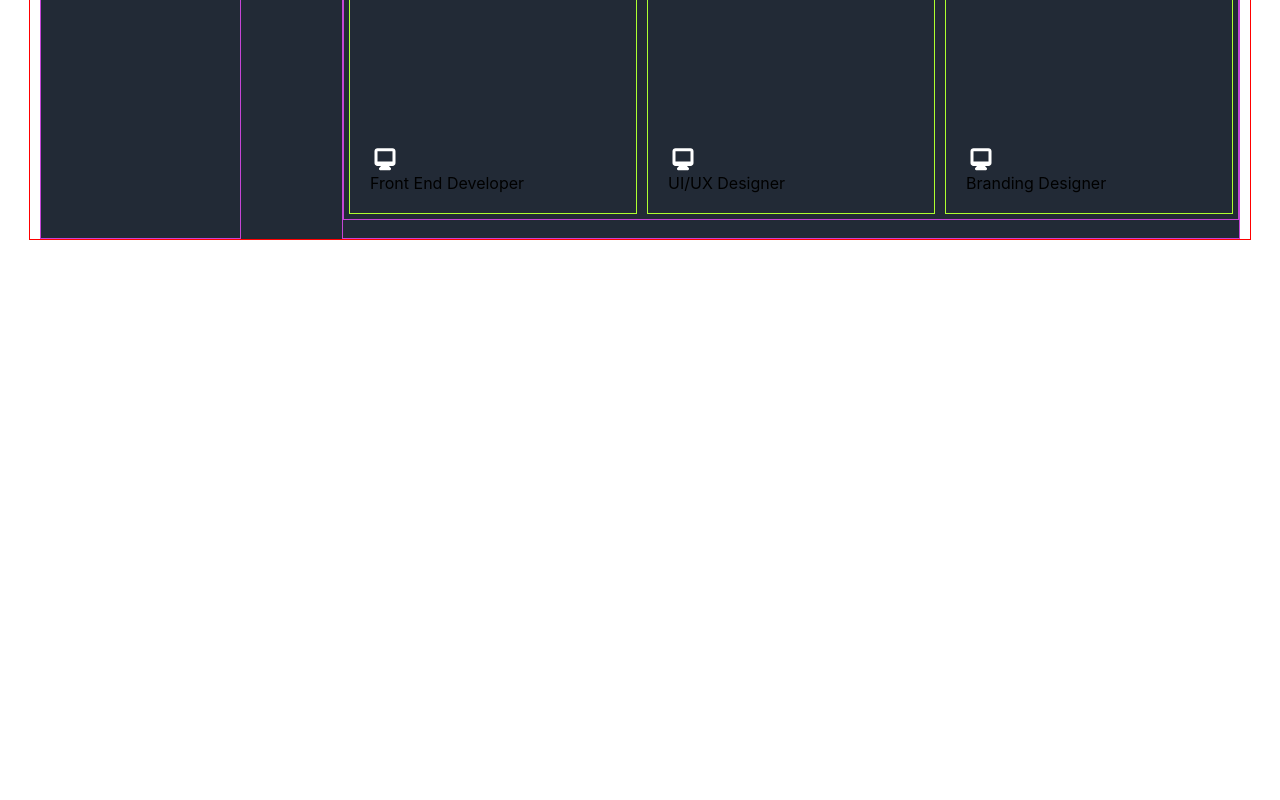
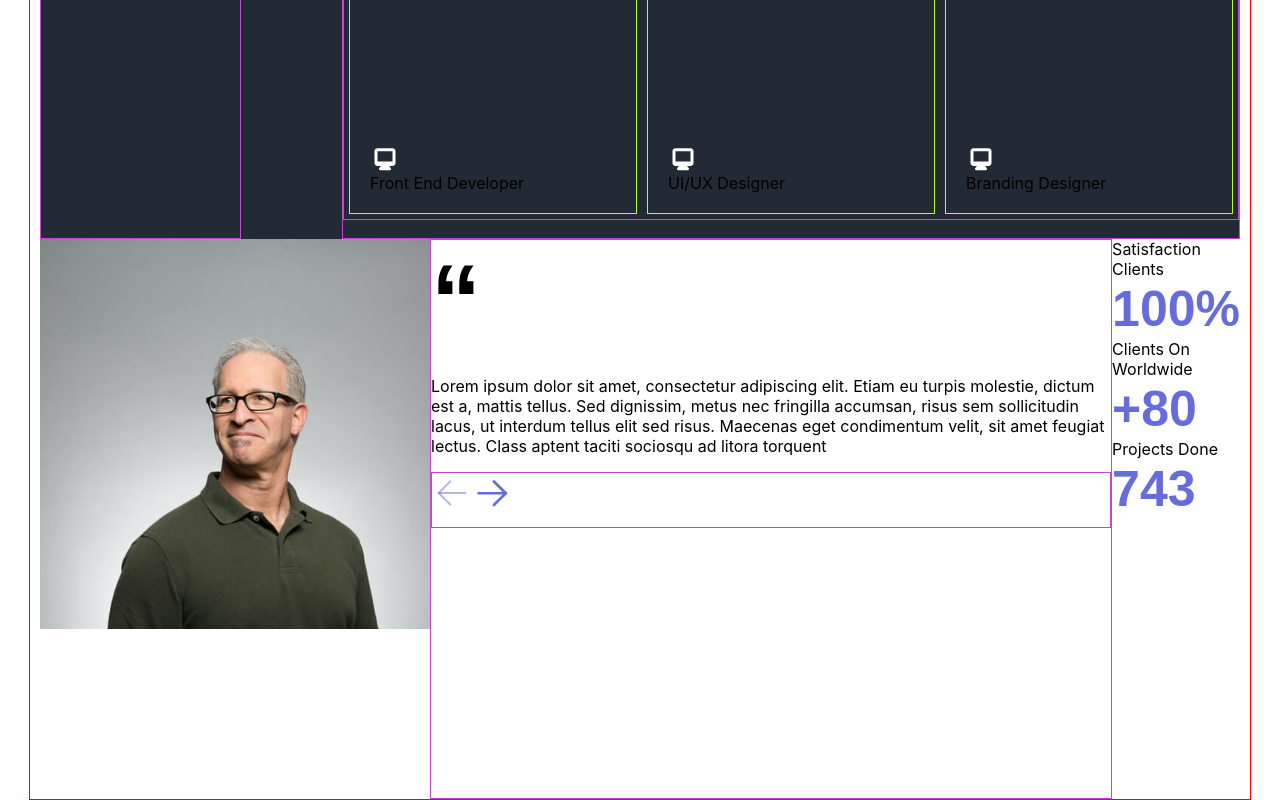
Before and after one commit to an-kulinich/portfolio, a React app: page / in a window 1280 px wide. Shown: the part 1170-1970 px from the top of the page. Before the commit the page ends 1410 px from the top, so only its background shows below. Built offline with nearby package versions, Linux system fonts and the light colour scheme.

Commit message:
Add Slide block

```diff
--- a/src/App.tsx
+++ b/src/App.tsx
@@ -4,6 +4,7 @@ import {Header} from "./layout/header/Header";
 import {Main} from "./layout/sections/main/Main";
 import {Skills} from "./layout/sections/skills/Skills";
 import {Experience} from "./layout/sections/experience/Experience";
+import {Slider} from "./layout/sections/slider/Slider";
 
 
 function App() {
@@ -14,6 +15,7 @@ function App() {
                 <Main/>
                 <Skills/>
                 <Experience/>
+                <Slider/>
             </Container>
         </div>
     );
--- /dev/null
+++ b/src/layout/sections/slider/Slider.tsx
@@ -0,0 +1,19 @@
+import styled from "styled-components";
+import {Slide} from "./slide/Slide";
+import {WorkResult} from "./workResult/WorkResult";
+
+
+export const Slider = () => {
+    return (
+        <StyledSlider>
+            <Slide/>
+            <WorkResult/>
+        </StyledSlider>
+    );
+};
+
+const StyledSlider = styled.section`
+    display: flex;
+    width: 100%;
+    height: 70vh;
+`
--- /dev/null
+++ b/src/layout/sections/slider/slide/Slide.tsx
@@ -0,0 +1,48 @@
+import styled from "styled-components";
+import sliderImg1 from "./../../../../assets/img/sliderImg1.jpg";
+import {FlexWrapper} from "./../../../../components/FlexWrapper";
+import {Icon} from "../../../../components/Icon/Icon";
+
+export const Slide = () => {
+    return (
+        <StyledSlide>
+            <SlidePhoto src={sliderImg1}/>
+            <FlexWrapper direction="column">
+                <DoubleQuotes>“</DoubleQuotes>
+                <SlideText>
+                    Lorem ipsum dolor sit amet, consectetur adipiscing elit. Etiam eu turpis molestie, dictum
+                    est a, mattis tellus. Sed dignissim, metus nec fringilla accumsan, risus sem sollicitudin lacus,
+                    ut interdum tellus elit sed risus. Maecenas eget condimentum velit, sit amet feugiat lectus.
+                    Class aptent taciti sociosqu ad litora torquent
+                </SlideText>
+                <FlexWrapper>
+                    <Icon iconId={"arrowLeft"} width={"40"} height={"40"} viewBox={"0 0 40 40"}/>
+                    <Icon iconId={"arrowRight"} width={"54"} height={"54"} viewBox={"0 0 40 40"}/>
+                </FlexWrapper>
+            </FlexWrapper>
+        </StyledSlide>
+    );
+};
+
+const StyledSlide = styled.div`
+    display: flex;
+`
+
+const SlidePhoto = styled.img`
+    width: 390px;
+    height: 390px;
+    object-fit: cover;
+`
+
+const DoubleQuotes = styled.span`
+    font-family: Playfair Display, sans-serif;
+    font-weight: 700;
+    font-size: 100px;
+    line-height: 120%;
+    letter-spacing: 0%;
+
+`
+
+const SlideText = styled.p`
+
+`
--- /dev/null
+++ b/src/layout/sections/slider/workResult/WorkResult.tsx
@@ -0,0 +1,50 @@
+import styled from "styled-components";
+import {BigNumber} from "../../../../components/number/BigNumber";
+
+export const WorkResult = () => {
+    return (
+        <StyledWorkResult>
+
+            <WorkResultText>
+                Satisfaction Clients
+            </WorkResultText>
+
+            <WorkResultNumber as={BigNumber} >
+                100%
+            </WorkResultNumber>
+
+            <WorkResultText>
+                Clients On Worldwide
+            </WorkResultText>
+
+            <WorkResultNumber as={BigNumber} >
+                +80
+            </WorkResultNumber>
+
+            <WorkResultText>
+                Projects Done
+            </WorkResultText>
+
+            <WorkResultNumber as={BigNumber} >
+                743
+            </WorkResultNumber>
+        </StyledWorkResult>
+    );
+};
+
+const StyledWorkResult = styled.div`
+    display: flex;
+    flex-direction: column;
+`
+
+const WorkResultText = styled.span`
+
+`
+
+const WorkResultNumber = styled.span`
+    font-weight: 700;
+    font-size: 50px;
+    line-height: 120%;
+    letter-spacing: 0%;
+
+`
```
Also changed, not shown: src/assets/img/photo.jpg, src/assets/img/sliderImg1.jpg (added).
